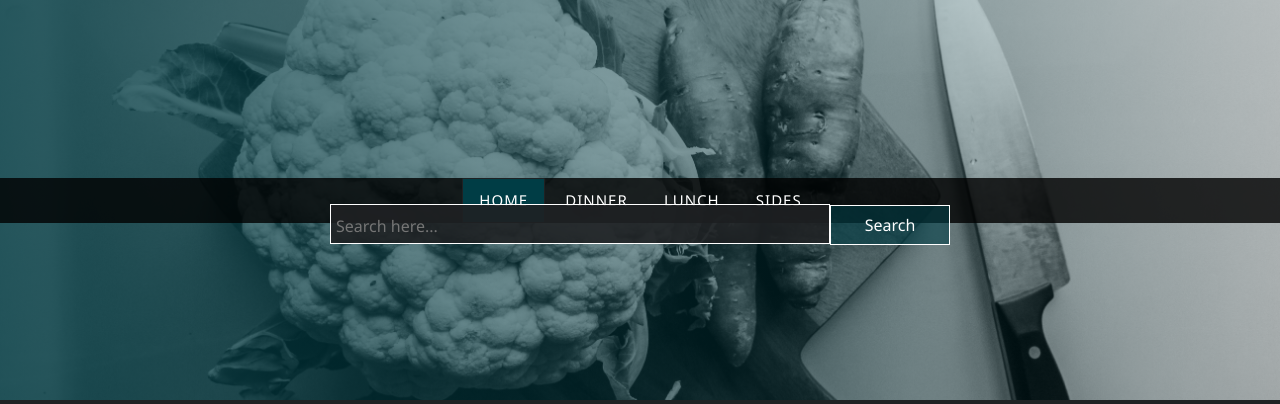
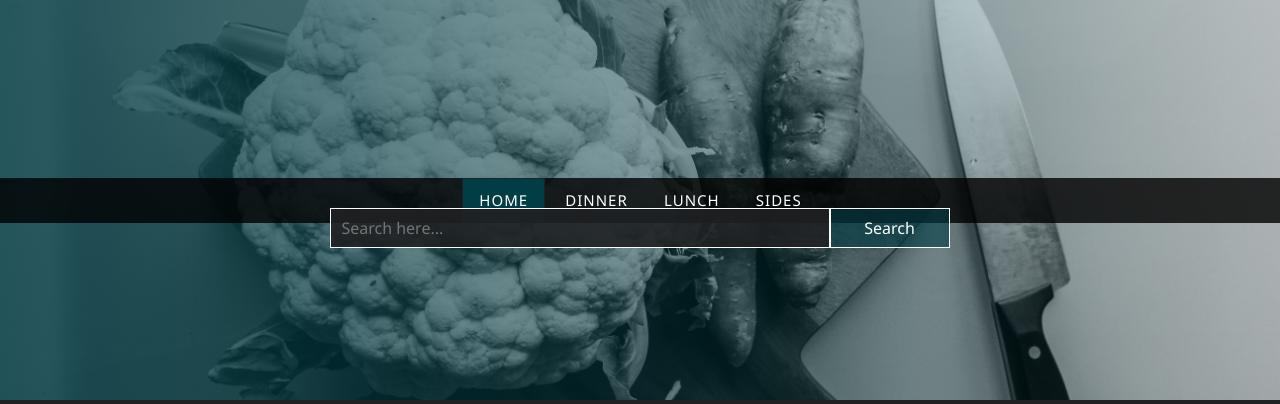
Before and after one commit to Korrupshi/Recipes_1, a Django app: page / in a window 1280 px wide. Shown: the top 404 px of the page. Run offline with Django 3.2, Linux system fonts and the light colour scheme; data comes from the database, SQL or seed files in the repository; style sheets or scripts are compiled from the project's sources; some libraries are stand-ins or nearby versions.

Commit message:
9 May upgrades

```diff
--- a/static/scss/theme.scss
+++ b/static/scss/theme.scss
@@ -92,22 +92,27 @@ nav {
 
 // Search function
 // SEARCH BEGINS
+.search-item {
+	position: relative;
+}
+form {
+	padding: 5px 0 0 0;
+	margin: 0;
+}
 .search {
+	display: inline-block;
 	width: 40vw;
 	max-width: 500px;
 	height: 40px;
 	background: rgba($primary-color, 0.9);
 	// border-radius: 3px;
 	border: 1px solid $text-color;
-
-	.search-item {
-		display: inline-block;
+	padding-left: 10px;
 }
-
 input {
-		// width: 370px;
-		padding: 10px 5px;
-		float: left;
+	vertical-align: top;
+	padding-left: 10px;
+	// float: left;
 	color: #ccc;
 	border: 0;
 	background: transparent;
@@ -117,6 +122,9 @@ nav {
 		background: transparent;
 	}
 }
+
+#search2 {
+	display: inline-block;
 }
 
 .butt {
--- a/templates/home.html
+++ b/templates/home.html
@@ -14,7 +14,10 @@
 			crossorigin="anonymous"
 		></script>
 
-    <link rel="stylesheet" href="https://cdnjs.cloudflare.com/ajax/libs/font-awesome/4.7.0/css/font-awesome.min.css">
+		<link
+			rel="stylesheet"
+			href="https://cdnjs.cloudflare.com/ajax/libs/font-awesome/4.7.0/css/font-awesome.min.css"
+		/>
 		<link
 			rel="stylesheet"
 			href="https://stackpath.bootstrapcdn.com/bootstrap/4.5.2/css/bootstrap.min.css"
@@ -24,29 +27,26 @@
 
 		<link rel="stylesheet" href="../static/css/theme.css" />
 
-
-
-
-
-
 		<script
 			src="https://kit.fontawesome.com/747b07fb68.js"
 			crossorigin="anonymous"
 		></script>
-
 	</head>
 	<body>
 		<!-- Main banner -->
 		<div class="banner mid">
-
-
 			<!-- Navbar Responsive 2-->
 			<div class="topnav mid" id="myTopnav">
 				<a href="/" class="active" id="toppy">Home</a>
 				<a href="search?dinner=on&search=">Dinner</a>
 				<a href="search?lunch=on&search=">Lunch</a>
 				<a href="search?side=on&search=">Sides</a>
-            <a href="javascript:void(0);" class="icon" onclick="myFunction()">&#9776;</a>
+				<a
+					href="javascript:void(0);"
+					class="icon"
+					onclick="myFunction()"
+					>&#9776;</a
+				>
 			</div>
 			<!-- Title banner -->
 			<!-- <div class="row-title">
@@ -55,6 +55,7 @@
         <div class="row-title">
                 <h3 class="mid">Vegan Recipes</h3>
               </div> -->
+
 			<!-- Navbar 1 -->
 			<!-- <header class="mid">
         <nav class="menu mid">
@@ -80,24 +81,30 @@
           </div>
         </nav>
       </header> -->
-
 		</div>
 
 		<!-- Search bar -->
 		<div class="row mid ban">
-      <div class="search-item"><form
-        class="search"
-                action="{% url 'search' %}"
-        method="get"
-      >
+			<div class="search-item">
+				<form action="{% url 'search' %}" method="get">
 					<input
 						type="text"
-          class="search_text"
+						class="search"
 						name="search"
 						placeholder="Search here..."
-        /></div>
-        <div class="search-item"><button type="submit" class="butt">Search</button></div>
+						style="color: #ccc; padding-left: 10px; margin: 0"
+					/>
+
+					<button
+						type="submit"
+						class="butt"
+						id="search2"
+						style="margin-left: -5px"
+					>
+						Search
+					</button>
 				</form>
+			</div>
 		</div>
 
 		<!-- Main body -->
@@ -129,9 +136,10 @@
 							<a href="{{recipe.get_url}}" class="card__title"
 								>{{recipe.title}}</a
 							>
-              <p class="card__text line-clamp">{{recipe.description}}</p>
+							<p class="card__text line-clamp">
+								{{recipe.description}}
+							</p>
 						</div>
-
 					</div>
 				</li>
 				{% endfor %}
@@ -139,7 +147,6 @@
 			<!-- Back to Top -->
 			<a href="#toppy"><h5>Back to top</h5></a>
 		</div>
-
 
 		<!-- Footer -->
 		<footer class="page-footer text-center text-md-left pt-0">
@@ -163,7 +170,6 @@ function myFunction() {
 					x.className = "topnav";
 				}
 			}
-
 		</script>
 	</body>
 </html>
```
Also changed, not shown: templates/detail0.html (+15 -8 lines), templates/filter.html (+15 -8 lines). Lines whose indentation alone changed are shown as unchanged.
